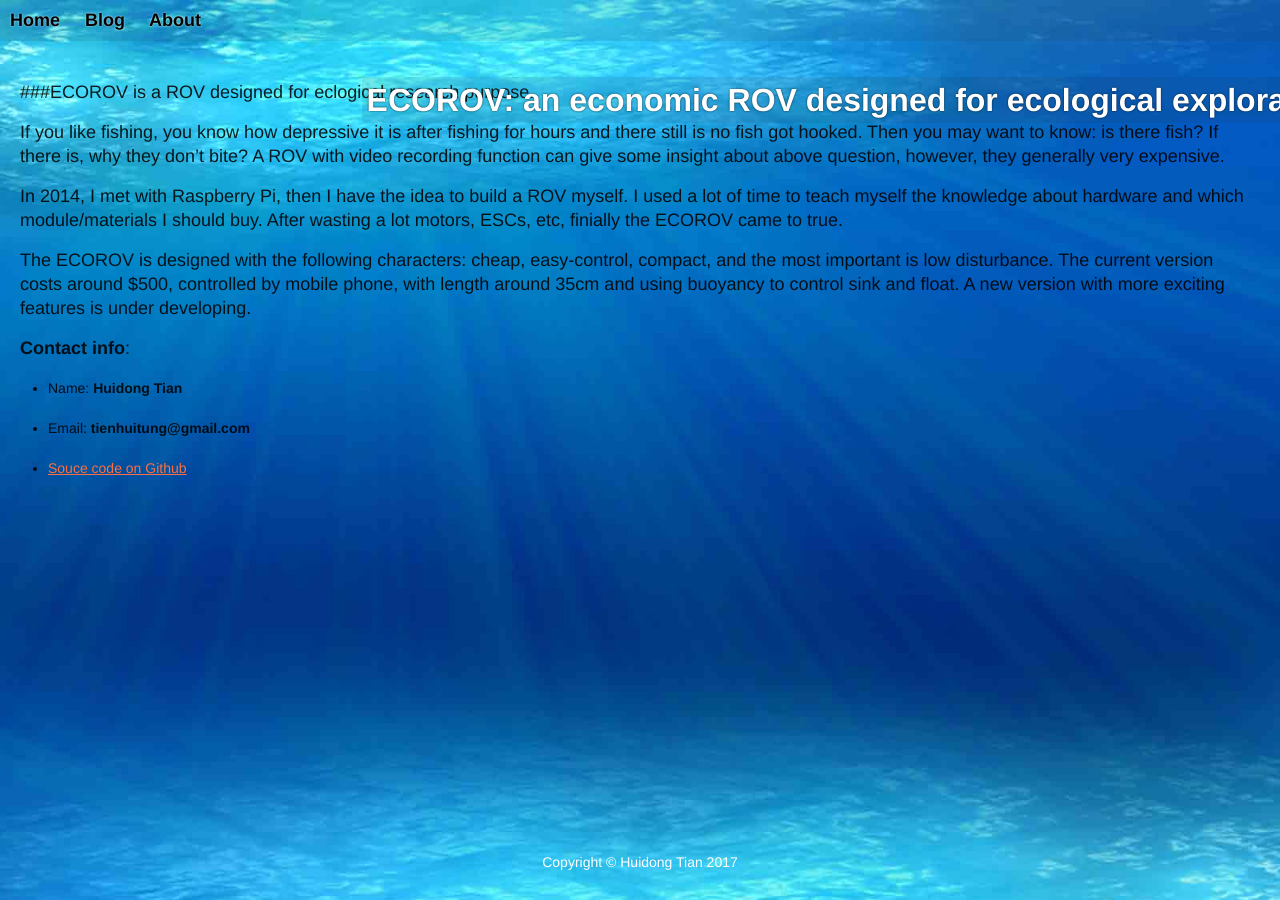
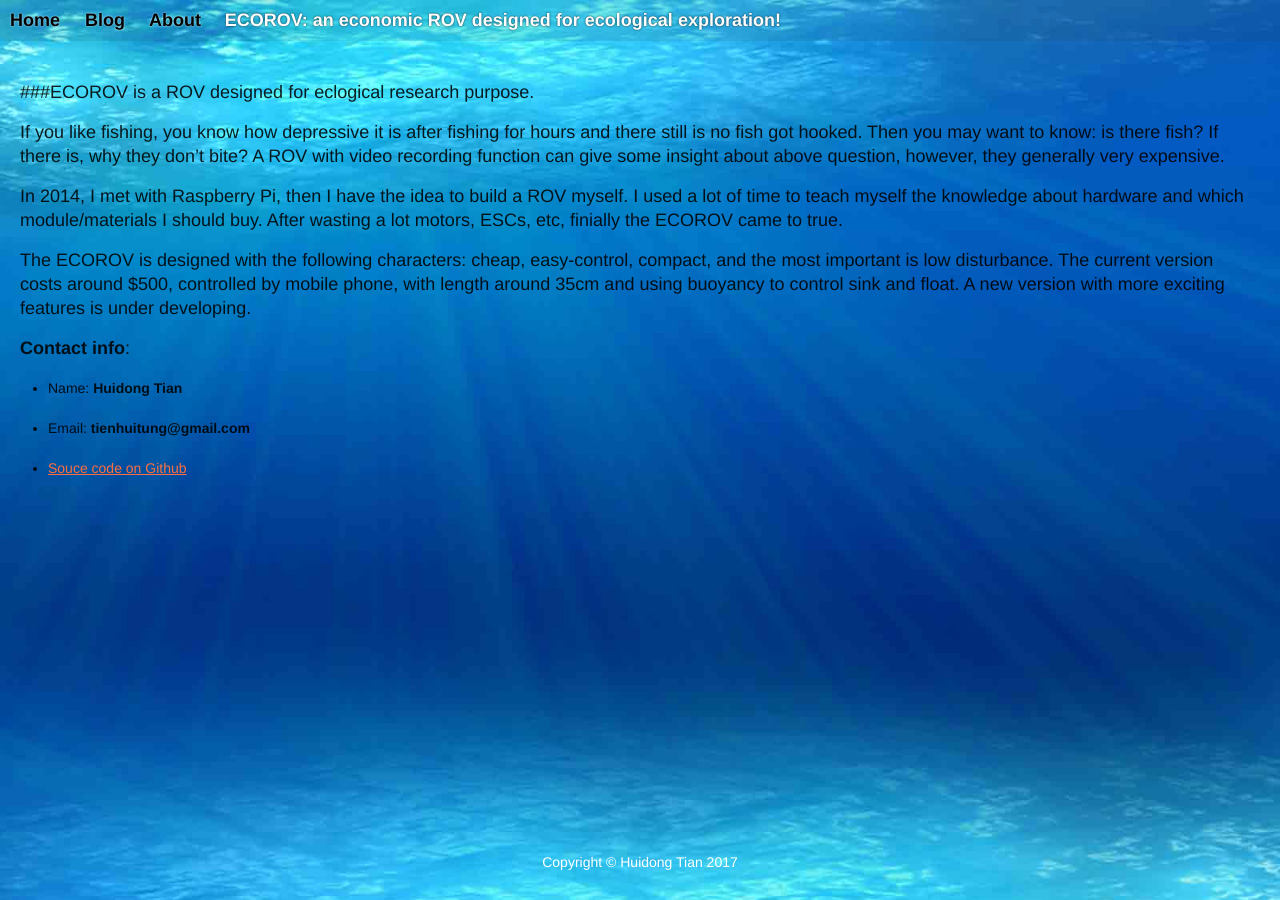
Before and after one commit to ecorov/ecorov.github.io, a Jekyll site: the page built from about.md, in a window 1280 px wide. Built offline with Jekyll 4.4.1, drawn with Linux system fonts in a browser that asks for light colours.

Commit message:
Update main.css

```diff
--- a/css/main.css
+++ b/css/main.css
@@ -52,19 +52,19 @@ video {
 
 
 a#announce {
-    font-size: xx-large;
-    position: absolute;
-    text-align: center;
+    //font-size: xx-large;
+    //position: absolute;
+    //text-align: center;
     width: 100%;
     color: white;
     text-shadow: 0 0 2px rgba(0,0,0,0.8);
     font-weight: bold;
-    top: 10vh;
+    //top: 10vh;
 }
 a#announce>span {
-    padding: 5px;
-    border-radius: 4px;
-    background-color: rgba(50, 50, 50, 0.1);
+    //padding: 5px;
+    //border-radius: 4px;
+    //background-color: rgba(50, 50, 50, 0.1);
 }
 
 
```
